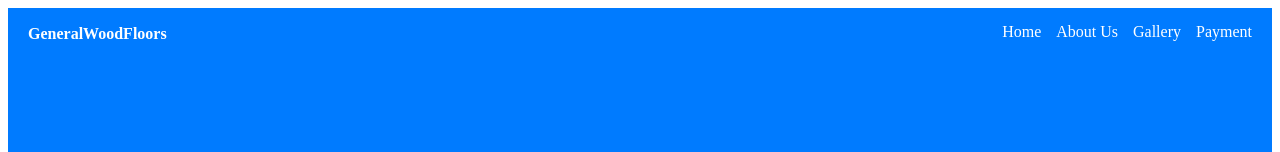
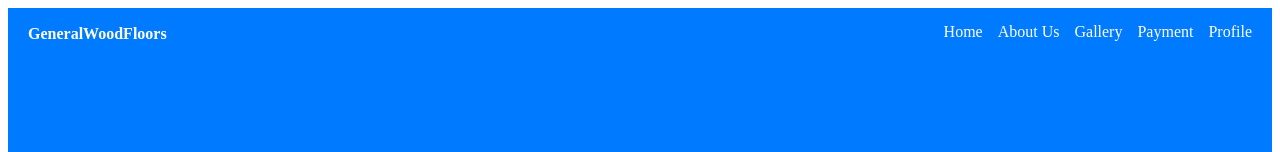
Before and after one commit to GeneralWoodFloors/Store, a React (Vite) app in the folder frontend/: page / in a window 1280 px wide. Shown: the top 152 px of the page. Built offline with nearby package versions, Linux system fonts and the light colour scheme; no server answers.

Commit message:
Added Profile in NavBar

```diff
--- a/frontend/src/components/NavBar.jsx
+++ b/frontend/src/components/NavBar.jsx
@@ -16,6 +16,7 @@
         <Link to="/gallery" className="link">Gallery</Link>
         {/* <Link to="/booking" className="link">Booking</Link> */}
         <Link to="/payment" className="link">Payment</Link>
+        <Link to="/user" className="link">Profile</Link>
       </div>
     </nav>
   );
```
